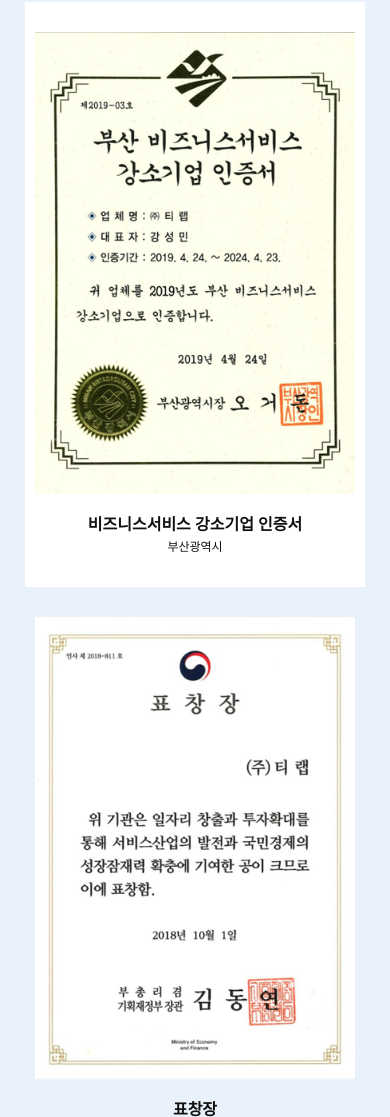
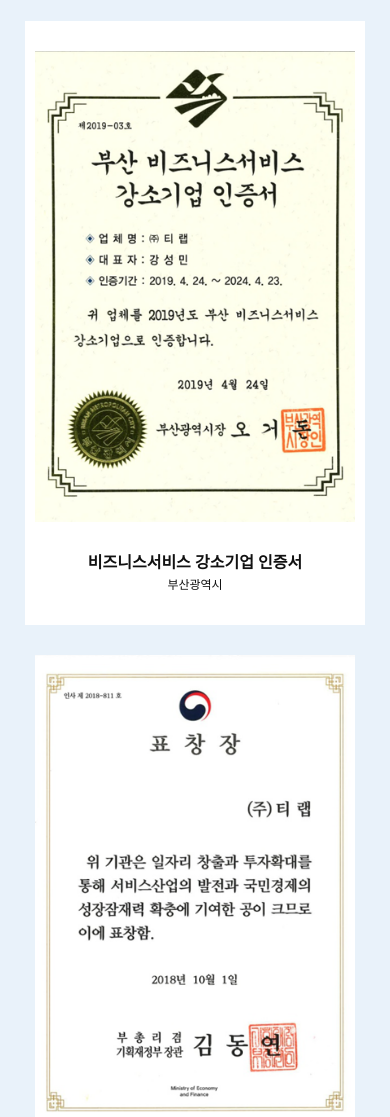
Before and after one commit to tlabtest/test, a plain HTML site: page 티랩.html in a window 390 px wide. Shown: the part 1804-2921 px from the top of the page. Drawn offline with nearby package versions, Linux system fonts and the light colour scheme.

Commit message:
Add files via upload

```diff
--- a/티랩.css
+++ b/티랩.css
@@ -61,24 +61,24 @@
 @media (max-width: 991px){ .u-section-2 .u-sheet-1 {min-height: 1183px}
 .u-section-2 .u-repeater-1 {min-height: 1131px; grid-template-columns: repeat(2, 50%); margin-right: initial; margin-left: initial}
 .u-section-2 .u-image-1 {height: 434px; margin-right: initial; margin-left: initial}
-.u-section-2 .u-text-2 {width: auto; margin-top: 18px}
+.u-section-2 .u-text-2 {width: auto; margin-top: 28px}
 .u-section-2 .u-text-3 {margin-top: 0}
 .u-section-2 .u-image-2 {height: 434px; margin-right: initial; margin-left: initial}
-.u-section-2 .u-text-4 {width: auto; margin-top: 18px}
+.u-section-2 .u-text-4 {width: auto; margin-top: 28px}
 .u-section-2 .u-text-5 {margin-top: 0}
 .u-section-2 .u-image-3 {height: 434px; margin-right: initial; margin-left: initial}
-.u-section-2 .u-text-6 {width: auto; margin-top: 18px}
+.u-section-2 .u-text-6 {width: auto; margin-top: 28px}
 .u-section-2 .u-text-7 {margin-top: 0} }
 
 @media (max-width: 767px){ .u-section-2 .u-repeater-1 {grid-template-columns: 100%; margin-right: initial; margin-left: initial}
 .u-section-2 .u-container-layout-1 {padding-left: 10px; padding-right: 10px}
-.u-section-2 .u-image-1 {height: 753px; width: 521px; margin-left: -1px; margin-right: -1px}
+.u-section-2 .u-image-1 {height: 767px; width: 521px; margin-left: 0; margin-right: 0}
 .u-section-2 .u-container-layout-2 {padding-left: 10px; padding-right: 10px}
-.u-section-2 .u-image-2 {height: 753px; width: 521px; margin-left: -1px; margin-right: -1px}
+.u-section-2 .u-image-2 {height: 767px; width: 521px; margin-left: 0; margin-right: 0}
 .u-section-2 .u-container-layout-3 {padding-left: 10px; padding-right: 10px}
-.u-section-2 .u-image-3 {height: 753px; width: 521px; margin-left: -1px; margin-right: -1px} }
+.u-section-2 .u-image-3 {height: 767px; width: 521px; margin-left: 0; margin-right: 0} }
 
 @media (max-width: 575px){ .u-section-2 .u-text-1 {font-size: 2.25rem}
-.u-section-2 .u-image-1 {height: 462px; width: 320px; margin-left: 0; margin-right: 0}
-.u-section-2 .u-image-2 {height: 462px; width: 320px; margin-left: 0; margin-right: 0}
-.u-section-2 .u-image-3 {height: 462px; width: 320px; margin-left: 0; margin-right: 0} }
+.u-section-2 .u-image-1 {height: 471px; width: 320px}
+.u-section-2 .u-image-2 {height: 471px; width: 320px}
+.u-section-2 .u-image-3 {height: 471px; width: 320px} }
--- a/티랩.html
+++ b/티랩.html
@@ -102,7 +102,7 @@
         <div class="u-border-3 u-border-grey-dark-1 u-line u-line-horizontal u-line-1"></div><!--blog--><!--blog_options_json--><!--{"type":"Recent","source":"","tags":""}--><!--/blog_options_json-->
         <div class="u-blog u-expanded-width u-repeater u-repeater-1"><!--blog_post-->
           <div class="u-align-center-lg u-blog-post u-container-style u-repeater-item">
-            <div class="u-container-layout u-similar-container u-valign-middle-xl u-container-layout-1"><!--blog_post_image-->
+            <div class="u-container-layout u-similar-container u-valign-bottom-md u-valign-bottom-sm u-valign-bottom-xs u-valign-middle-xl u-container-layout-1"><!--blog_post_image-->
               <img src="images/331.png" alt="" class="u-blog-control u-expanded-width-lg u-expanded-width-md u-expanded-width-xl u-image u-image-default u-image-1"><!--/blog_post_image-->
               <p class="u-align-center u-text u-text-default u-text-2"><b>엑셀러레이터 등록증</b>
               </p>
@@ -110,7 +110,7 @@
             </div>
           </div><!--/blog_post--><!--blog_post-->
           <div class="u-align-center-xl u-blog-post u-container-style u-repeater-item u-white u-repeater-item-2">
-            <div class="u-container-layout u-similar-container u-valign-middle-xl u-container-layout-2"><!--blog_post_image-->
+            <div class="u-container-layout u-similar-container u-valign-bottom-md u-valign-bottom-sm u-valign-bottom-xs u-valign-middle-xl u-container-layout-2"><!--blog_post_image-->
               <img src="images/332.png" alt="" class="u-blog-control u-expanded-width-lg u-expanded-width-md u-expanded-width-xl u-image u-image-default u-image-2"><!--/blog_post_image-->
               <p class="u-align-center-lg u-align-center-md u-align-center-sm u-align-center-xs u-text u-text-default u-text-4"><b>비즈니스서비스 강소기업 인증서</b>
               </p>
@@ -118,7 +118,7 @@
             </div>
           </div><!--/blog_post--><!--blog_post-->
           <div class="u-align-center u-blog-post u-container-style u-repeater-item">
-            <div class="u-container-layout u-similar-container u-valign-middle-xl u-container-layout-3"><!--blog_post_image-->
+            <div class="u-container-layout u-similar-container u-valign-bottom-md u-valign-bottom-sm u-valign-bottom-xs u-valign-middle-xl u-container-layout-3"><!--blog_post_image-->
               <img src="images/333.png" alt="" class="u-blog-control u-expanded-width-lg u-expanded-width-md u-expanded-width-xl u-image u-image-default u-image-3"><!--/blog_post_image-->
               <p class="u-text u-text-default u-text-6"><b>표창장</b>
               </p>
```
